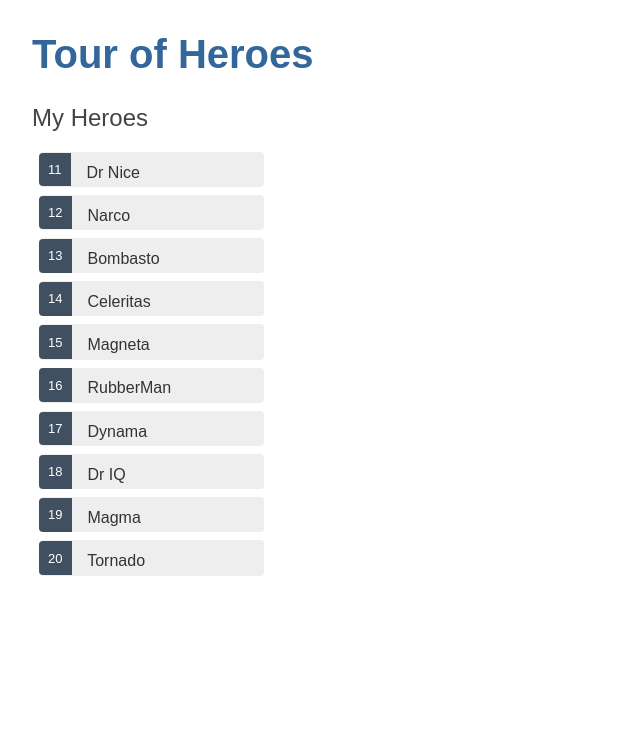
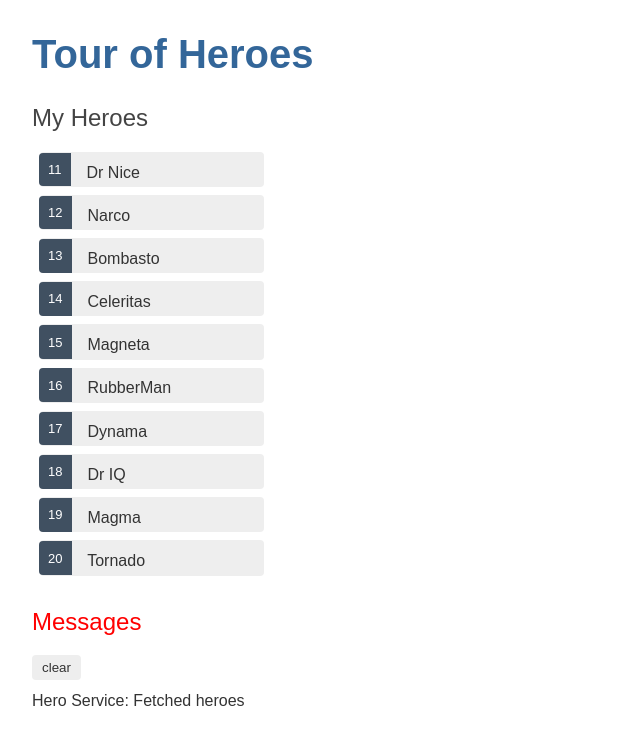
Before and after one commit to akashkriplani/Angular---Tour-of-Heroes, an Angular app: page / in a window 1280 px wide. Shown: the top 744 px of the page, without its empty margins (0-640 px from the left). Built offline with nearby package versions, Linux system fonts and the light colour scheme.

Commit message:
Created a message component and message service

```diff
--- a/src/app/app.component.html
+++ b/src/app/app.component.html
@@ -1,2 +1,3 @@
 <h1>{{title}}</h1>
 <app-heroes></app-heroes>
+<app-messages></app-messages>
--- a/src/app/app.module.ts
+++ b/src/app/app.module.ts
@@ -6,11 +6,13 @@ import { AppComponent } from './app.component';
 import { HeroesComponent } from './heroes/heroes.component';
 import { HeroDetailComponent } from './hero-detail/hero-detail.component';
 import { HeroService } from './hero.service';
+import { MessagesComponent } from './messages/messages.component';
+import { MessageService } from './message.service';
 
 @NgModule({
   imports:      [ BrowserModule, FormsModule ],
-  declarations: [ AppComponent, HeroesComponent, HeroDetailComponent ],
+  declarations: [ AppComponent, HeroesComponent, HeroDetailComponent, MessagesComponent ],
   bootstrap:    [ AppComponent ],
-  providers: [HeroService]
+  providers: [HeroService, MessageService]
 })
 export class AppModule { }
--- a/src/app/hero.service.ts
+++ b/src/app/hero.service.ts
@@ -2,13 +2,15 @@ import { Injectable } from '@angular/core';
 import { Hero } from './hero';
 import { HEROES } from './mock-heroes';
 import { Observable, of } from 'rxjs';
+import { MessageService } from './message.service';
 
 @Injectable()
 export class HeroService {
 
-  constructor() { }
+  constructor(private messageService: MessageService) { }
 
   getHeroes(): Observable<Hero[]> {
+    this.messageService.add('Hero Service: Fetched heroes');
     return of(HEROES);
   }
 
--- /dev/null
+++ b/src/app/message.service.ts
@@ -0,0 +1,16 @@
+import { Injectable } from '@angular/core';
+
+@Injectable({
+  providedIn: 'root',
+})
+export class MessageService {
+  messages: string[] = [];
+
+  add(message: string) {
+    this.messages.push(message);
+  }
+
+  clear() {
+    this.messages = [];
+  }
+}
--- /dev/null
+++ b/src/app/messages/messages.component.css
@@ -0,0 +1,34 @@
+/* MessagesComponent's private CSS styles */
+h2 {
+  color: red;
+  font-family: Arial, Helvetica, sans-serif;
+  font-weight: lighter;
+}
+body {
+  margin: 2em;
+}
+body, input[text], button {
+  color: crimson;
+  font-family: Cambria, Georgia;
+}
+
+button.clear {
+  font-family: Arial;
+  background-color: #eee;
+  border: none;
+  padding: 5px 10px;
+  border-radius: 4px;
+  cursor: pointer;
+}
+button:hover {
+  background-color: #cfd8dc;
+}
+button:disabled {
+  background-color: #eee;
+  color: #aaa;
+  cursor: auto;
+}
+button.clear {
+  color: #333;
+  margin-bottom: 12px;
+}
--- /dev/null
+++ b/src/app/messages/messages.component.html
@@ -0,0 +1,8 @@
+<div *ngIf="messageService.messages.length">
+
+  <h2>Messages</h2>
+  <button class="clear"
+          (click)="messageService.clear()">clear</button>
+  <div *ngFor='let message of messageService.messages'> {{message}} </div>
+
+</div>
--- /dev/null
+++ b/src/app/messages/messages.component.ts
@@ -0,0 +1,16 @@
+import { Component, OnInit } from '@angular/core';
+import { MessageService } from '../message.service';
+
+@Component({
+  selector: 'app-messages',
+  templateUrl: './messages.component.html',
+  styleUrls: ['./messages.component.css']
+})
+export class MessagesComponent implements OnInit {
+
+  constructor(public messageService: MessageService) { }
+
+  ngOnInit() {
+  }
+
+}
```
